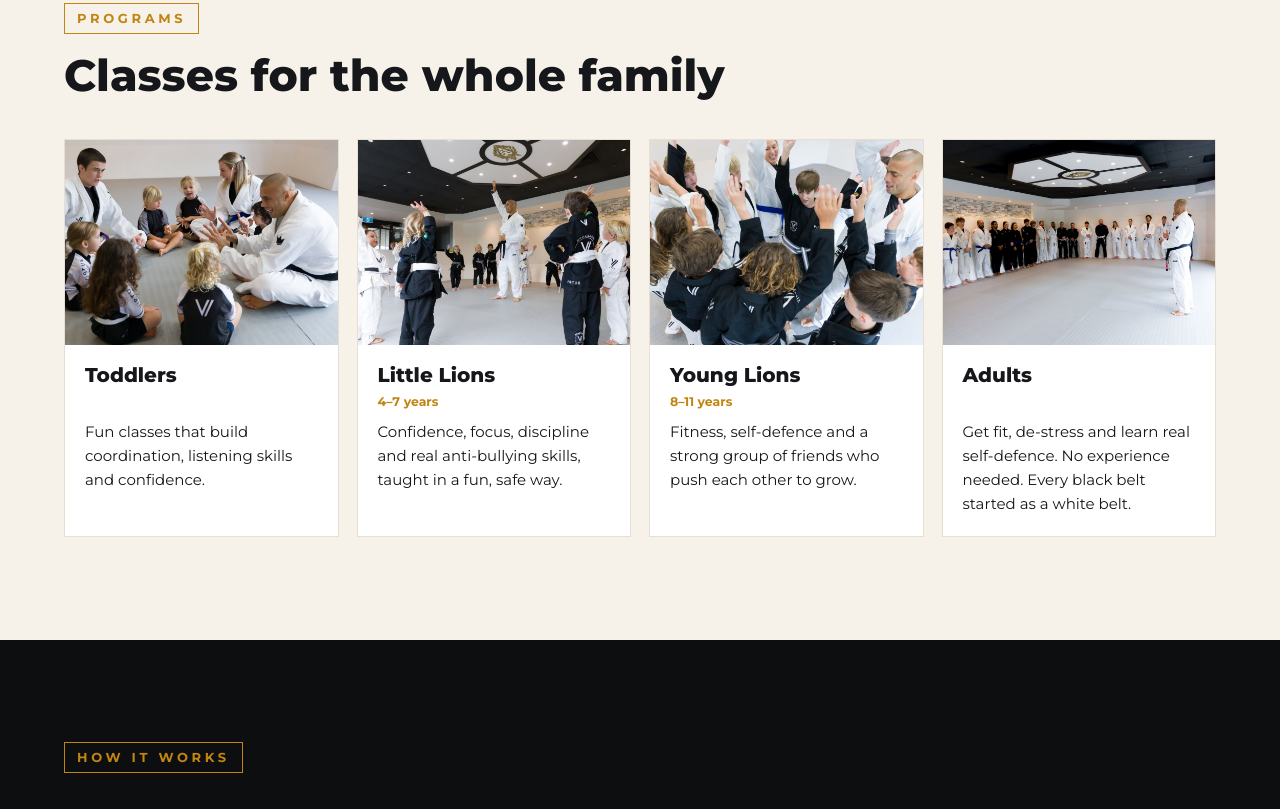
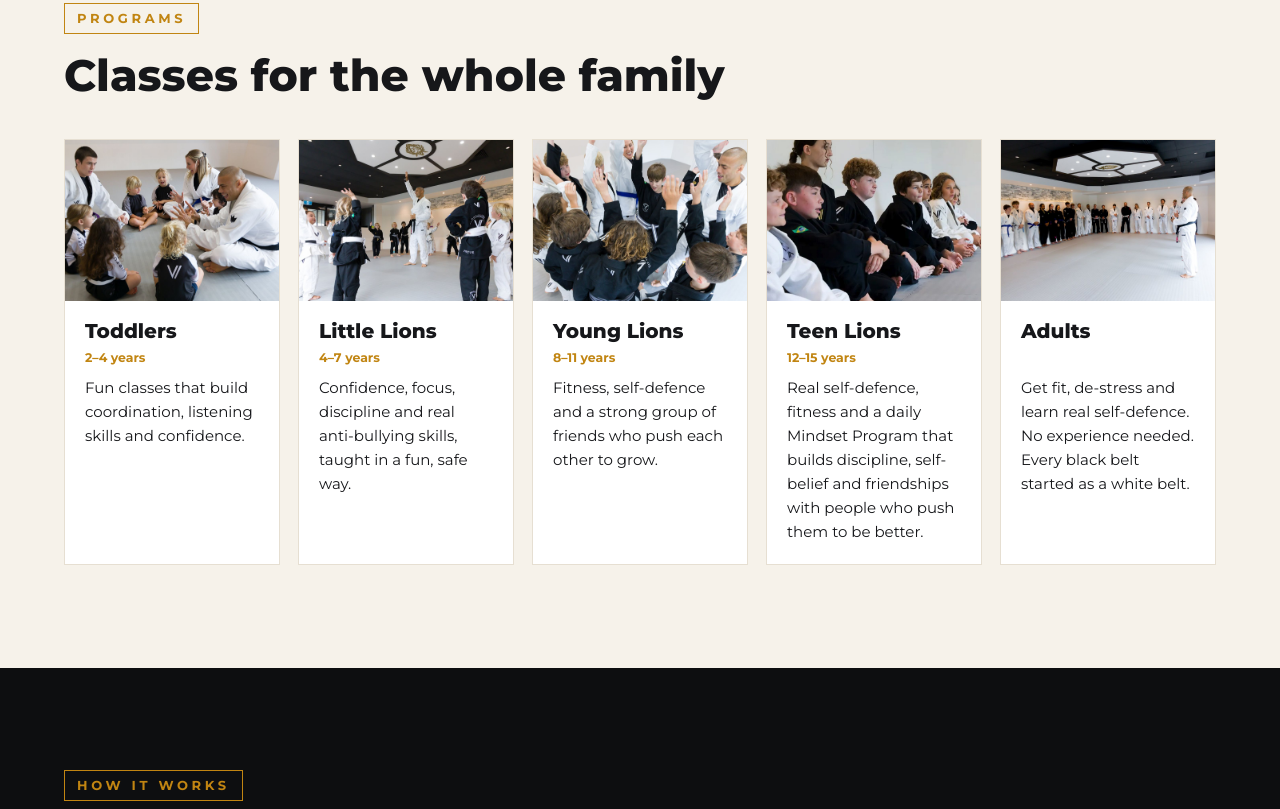
Before and after one commit to Kingdomofjiujitsu/koj-alstonville, a plain HTML site: page index.html in a window 1280 px wide. Shown: the part 2731-3540 px from the top of the page. Drawn offline with Linux system fonts and the light colour scheme.

Commit message:
Add files via upload

```diff
--- a/index.html
+++ b/index.html
@@ -95,7 +95,7 @@ nav .btn{min-height:42px;padding:0 18px;font-size:13px}
 .coach .ph{position:relative;aspect-ratio:4/5}
 
 /* programs */
-.progs{display:grid;grid-template-columns:repeat(4,minmax(0,1fr));gap:18px;margin-top:40px}
+.progs{display:grid;grid-template-columns:repeat(auto-fit,minmax(200px,1fr));gap:18px;margin-top:40px}
 .prog{background:#fff;border:1px solid #e6dfd2;display:flex;flex-direction:column}
 .prog .ph{position:relative;aspect-ratio:4/3;border:0}
 .prog div.t{padding:20px}
@@ -119,6 +119,7 @@ legend{font-weight:600;font-size:14px;margin-bottom:6px}
 .chips{display:flex;flex-wrap:wrap;gap:8px}
 .chips label{display:flex;align-items:center;gap:8px;border:1.5px solid #d8d0c1;padding:0 14px;min-height:44px;font-weight:500;cursor:pointer;background:#fdfbf7}
 .chips input{width:18px;min-height:0;height:18px;accent-color:var(--gold)}
+.chips .ag{color:var(--muted);font-weight:500;font-size:13.5px}
 .chips label:has(input:checked){border-color:var(--gold);background:#fbf3e2}
 .row2{display:grid;grid-template-columns:minmax(0,1fr) minmax(0,1fr);gap:14px}
 .err{color:#a3261b;font-size:13.5px;min-height:1em}
@@ -146,7 +147,6 @@ footer{background:#08090a;color:#8f887b;font-size:13.5px;padding:28px max(5vw,18
 @media(max-width:900px){
  .hero-grid,.founders,.formband,.coach{grid-template-columns:minmax(0,1fr)}
  .hero-pic{max-width:520px;width:100%;margin:8px auto 0}
- .progs{grid-template-columns:repeat(2,minmax(0,1fr))}
  .why{grid-template-columns:minmax(0,1fr)}
 }
 @media(max-width:600px){
@@ -312,13 +312,14 @@ if(crest&&pic&&!matchMedia('(prefers-reduced-motion: reduce)').matches){
 const SCRIPT_URL = "https://script.google.com/macros/s/AKfycby0depigOp9gM_vAzS4a9braIffBa9OV-utC9Ocgr0psl4KfzKOV3F0CVRqO6vR7O5j/exec"; // paste the Google Apps Script /exec URL here
 
 const progs=[
- ["Toddlers","","img/toddlers.jpg","Fun classes that build coordination, listening skills and confidence."],
+ ["Toddlers","2–4 years","img/toddlers.jpg","Fun classes that build coordination, listening skills and confidence."],
  ["Little Lions","4–7 years","img/young.jpg","Confidence, focus, discipline and real anti-bullying skills, taught in a fun, safe way."],
  ["Young Lions","8–11 years","img/younglions.jpg","Fitness, self-defence and a strong group of friends who push each other to grow."],
+ ["Teen Lions","12–15 years","img/teens.jpg","Real self-defence, fitness and a daily Mindset Program that builds discipline, self-belief and friendships with people who push them to be better."],
  ["Adults","","img/adults.jpg","Get fit, de-stress and learn real self-defence. No experience needed. Every black belt started as a white belt."]
 ];
 document.getElementById('progs').innerHTML=progs.map(p=>`<article class="prog"><div class="ph">${p[2]?`<img class="fill" src="${p[2]}" alt="${p[0]} class at KOJ">`:`<span>Photo: ${p[0]} class</span>`}</div><div class="t"><h3>${p[0]}</h3>${p[1]?`<span class="age">${p[1]}</span>`:'<span class="age">&nbsp;</span>'}<p>${p[3]}</p></div></article>`).join('');
-document.getElementById('chips').innerHTML=progs.map((p,i)=>`<label><input type="checkbox" name="program" value="${p[0]}" id="p${i}">${p[0]}</label>`).join('');
+document.getElementById('chips').innerHTML=progs.map((p,i)=>`<label><input type="checkbox" name="program" value="${p[0]}" id="p${i}">${p[0]}${p[1]?` <small class="ag">${p[1].replace(' years',' yrs')}</small>`:''}</label>`).join('');
 
 
 const faqs=[
```
